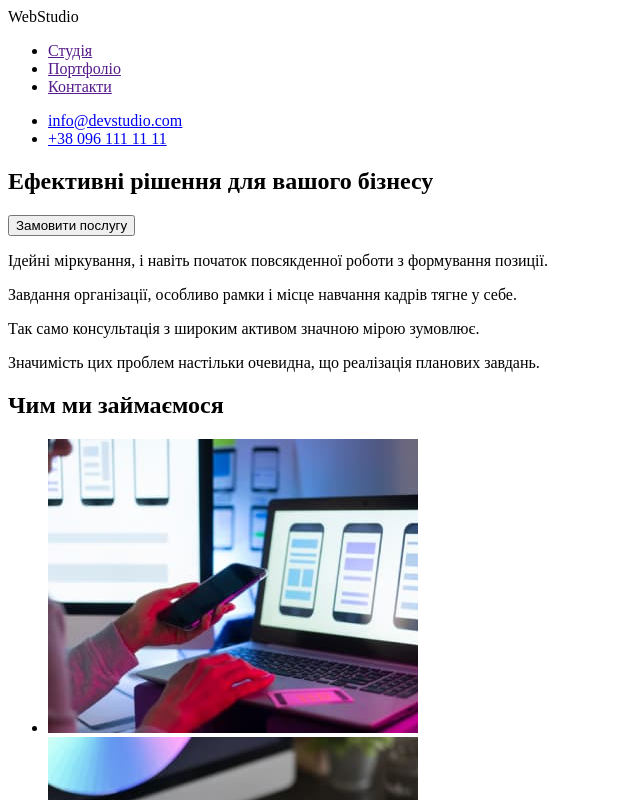
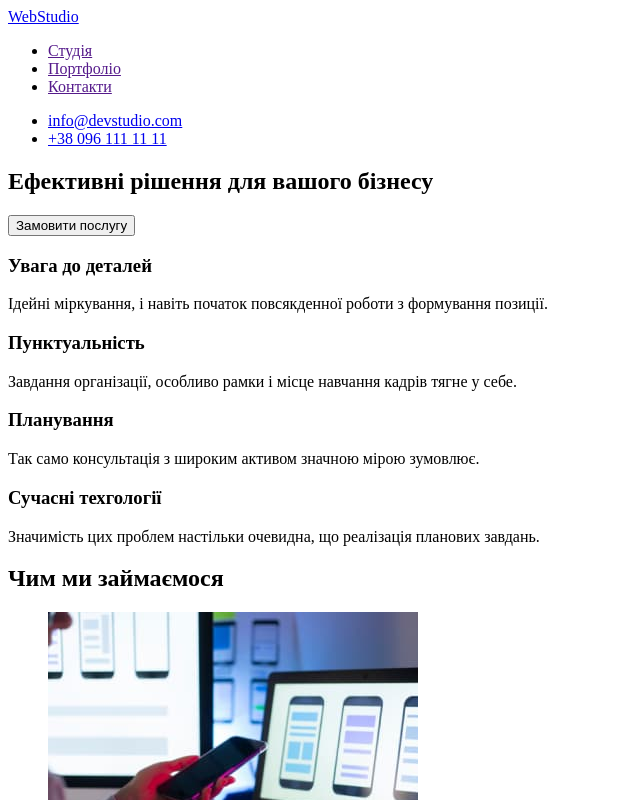
Before and after one commit to ValeryPetrenko/goit-markup-hw-01, a plain HTML site: page index.html in a window 1280 px wide. Shown: the top 800 px of the page, without its empty margins (0-640 px from the left). Drawn offline with Linux system fonts and the light colour scheme.

Commit message:
Updated-2

```diff
--- a/index.html
+++ b/index.html
@@ -9,7 +9,7 @@
 <body>
     <header>
         <nav>
-          <a id="logo">WebStudio</a>
+          <a href="logo">WebStudio</a>
              <ul>
                  <li><a href="">Студія</a></li>
                  <li><a href="">Портфоліо</a></li>
@@ -27,13 +27,14 @@
              <button type="button">Замовити послугу</button>
         </section>
         <section>
-             <h2 hidden>Увага до деталей</h2>
+             <h2 hidden>Особливості</h2>
+             <h3>Увага до деталей</h3>
                  <p>Ідейні міркування, і навіть початок повсякденної роботи з формування позиції.</p>
-             <h2 hidden>Пунктуальність</h2>
+             <h3>Пунктуальність</h3>
                  <p>Завдання організації, особливо рамки і місце навчання кадрів тягне у себе.</p>
-             <h2 hidden>Планування</h2>
+             <h3>Планування</h3>
                  <p>Так само консультація з широким активом значною мірою зумовлює.</p>
-             <h2 hidden>Сучасні техгології</h2>
+             <h3>Сучасні техгології</h3>
                  <p>Значимість цих проблем настільки очевидна, що реалізація планових завдань.</p>
         </section>
         <section>
@@ -99,7 +100,7 @@
         </section>
     </main>
     <footer>
-         <a>WebStudio</a>
+         <a href="">WebStudio</a>
          <address>
             <ul>
                  <li><a href="https://goo.gl/maps/t2EMafwJyWorUbrZ9">м. Київ, пр-т Лесі Українки, 26</a></li>
```
